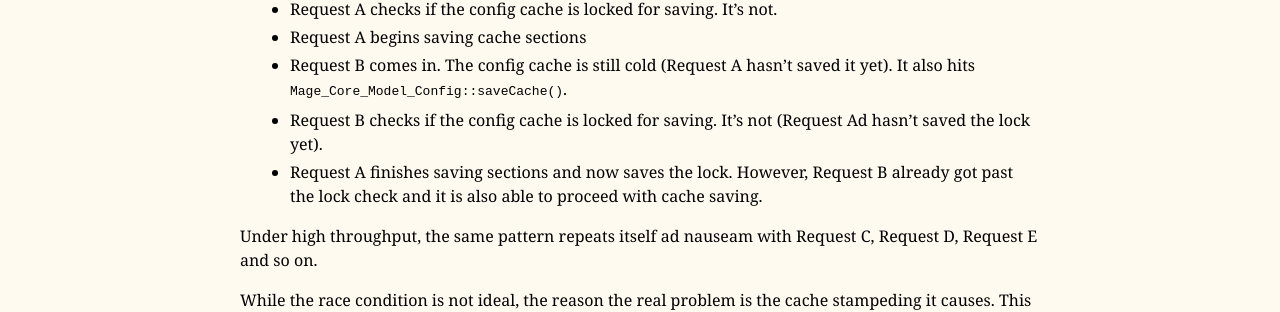
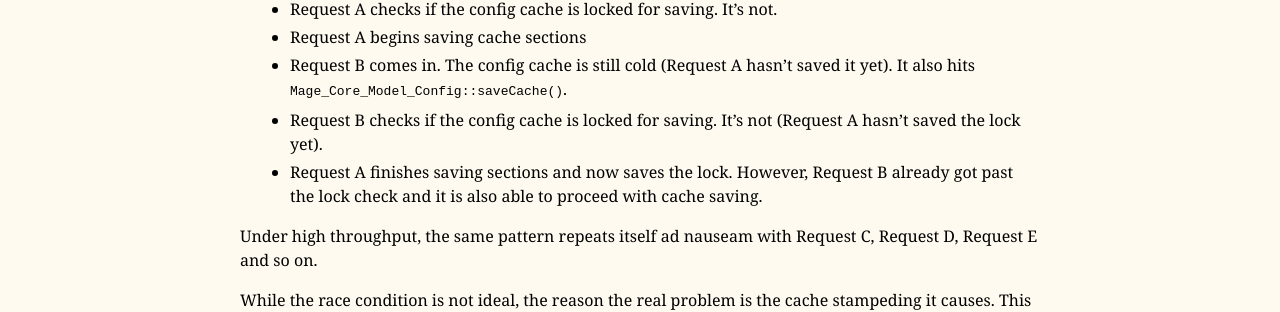
Before and after one commit to mpchadwick/mpchadwick.github.io, a Jekyll site: the page built from _posts/2017-10-30-magento-1-config-cache-stampeding-race-condition.md, in a window 1280 px wide and 900 px high, scrolled down 1987 px. Shown: the part 151-463 px from the top of the window. Built offline with Jekyll 4.4.1, drawn with Linux system fonts in a browser that asks for light colours; comment, search, counter and statistics services are not loaded.

Commit message:
Fix typo

```diff
--- a/_posts/2017-10-30-magento-1-config-cache-stampeding-race-condition.md
+++ b/_posts/2017-10-30-magento-1-config-cache-stampeding-race-condition.md
@@ -91,7 +91,7 @@ Due to these faulty locking mechanics, the following race condition is possible.
 - Request A checks if the config cache is locked for saving. It's not.
 - Request A begins saving cache sections
 - Request B comes in. The config cache is still cold (Request A hasn't saved it yet). It also hits `Mage_Core_Model_Config::saveCache()`.
-- Request B checks if the config cache is locked for saving. It's not (Request Ad hasn't saved the lock yet).
+- Request B checks if the config cache is locked for saving. It's not (Request A hasn't saved the lock yet).
 - Request A finishes saving sections and now saves the lock. However, Request B already got past the lock check and it is also able to proceed with cache saving.
 
 Under high throughput, the same pattern repeats itself ad nauseam with Request C, Request D, Request E and so on.
```
